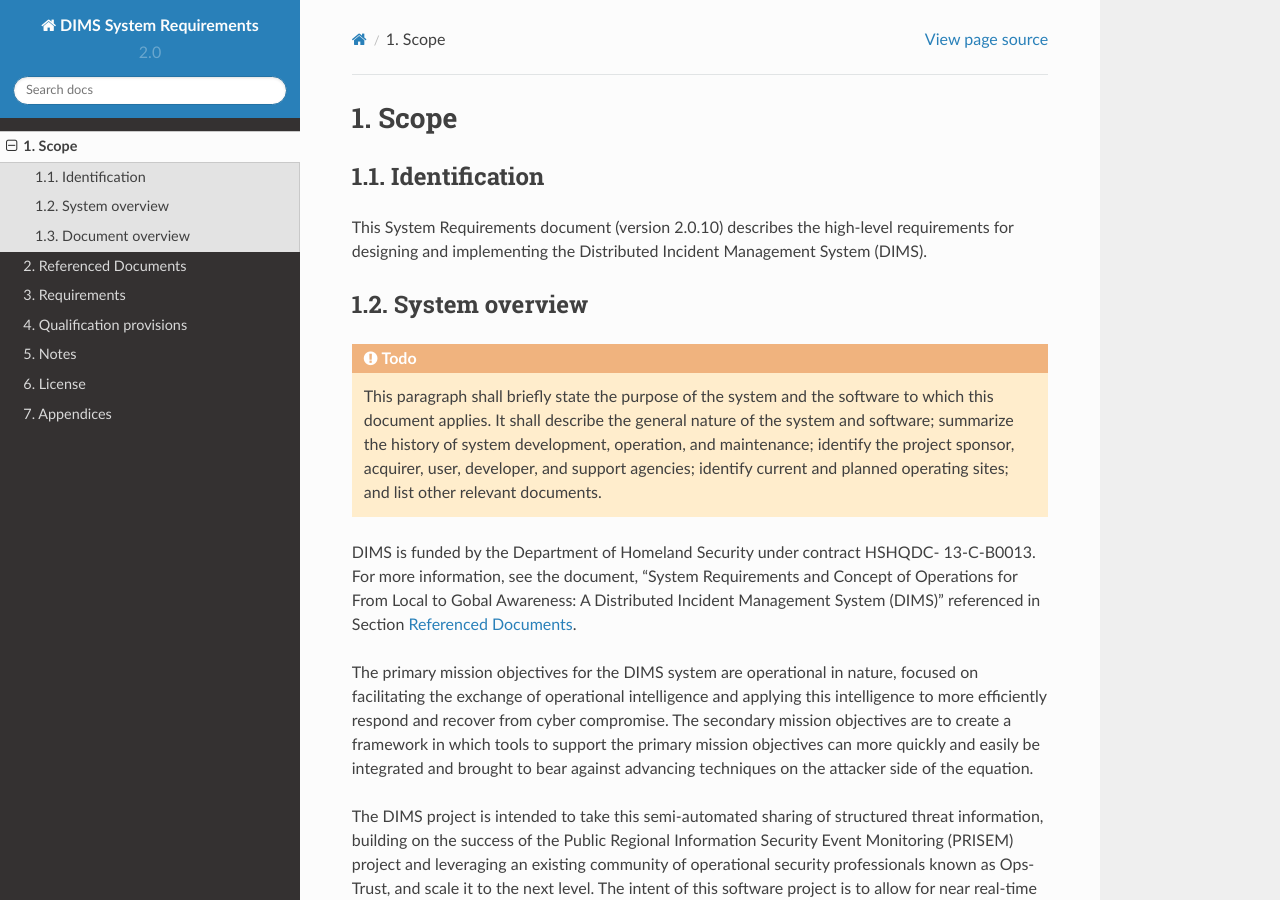
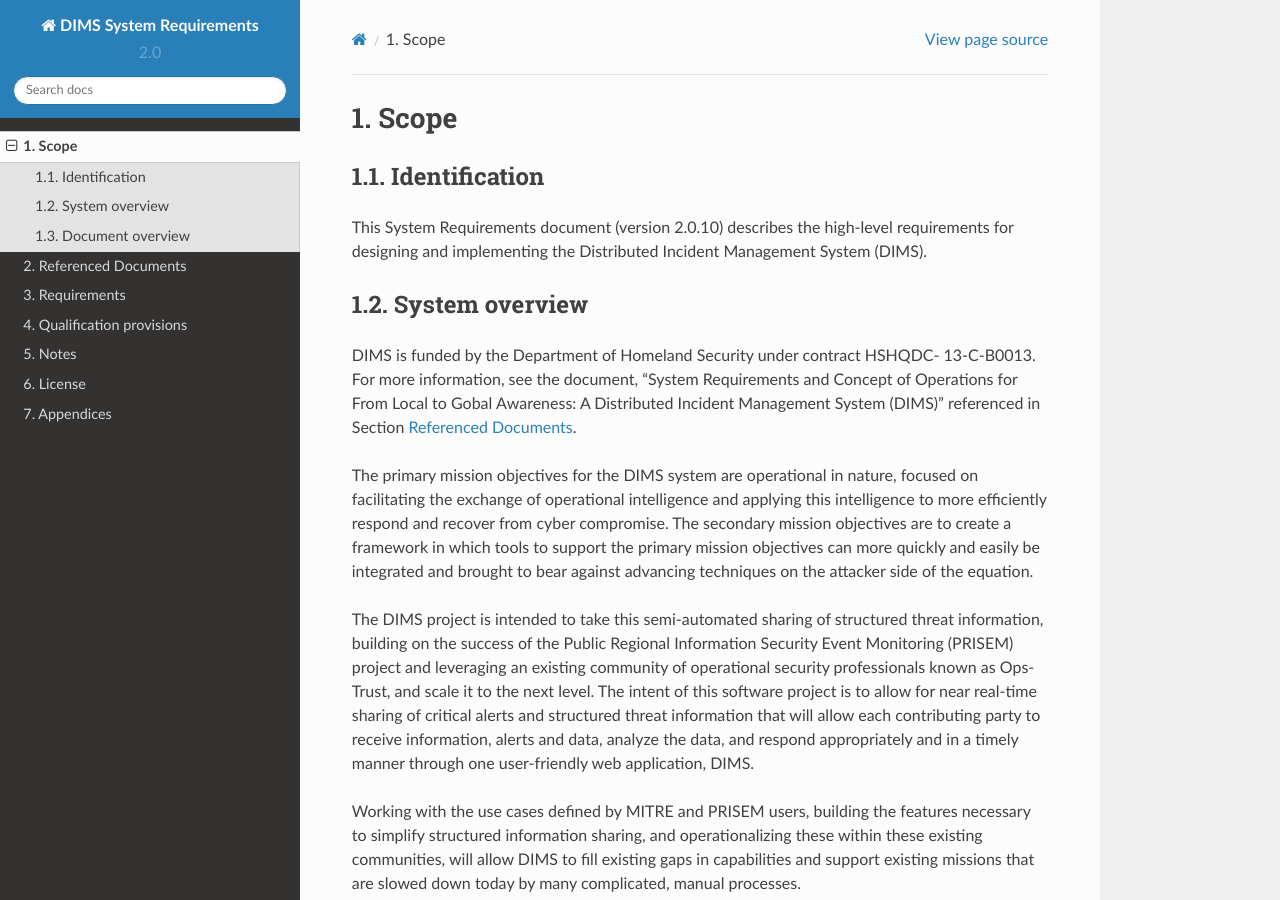
Before and after one commit to uw-dims/dims-sr, a Sphinx documentation site: the page built from source/scope.rst, in a window 1280 px wide and 900 px high. Built offline with Sphinx 7.4.7 and the Read the Docs theme 2.0.0, drawn with Linux system fonts in a browser that asks for light colours.

Commit message:
Remove obsolete todo::

```diff
--- a/source/scope.rst
+++ b/source/scope.rst
@@ -16,17 +16,6 @@
 
 System overview
 ---------------
-
-.. todo::
-
-    This paragraph shall briefly state the purpose of the system and the
-    software to which this document applies. It shall describe the general
-    nature of the system and software; summarize the history of system
-    development, operation, and maintenance; identify the project sponsor,
-    acquirer, user, developer, and support agencies; identify current and
-    planned operating sites; and list other relevant documents.
-
-..
 
 DIMS is funded by the Department of Homeland Security under contract HSHQDC-
 13-C-B0013. For more information, see the document, "System Requirements and
```
